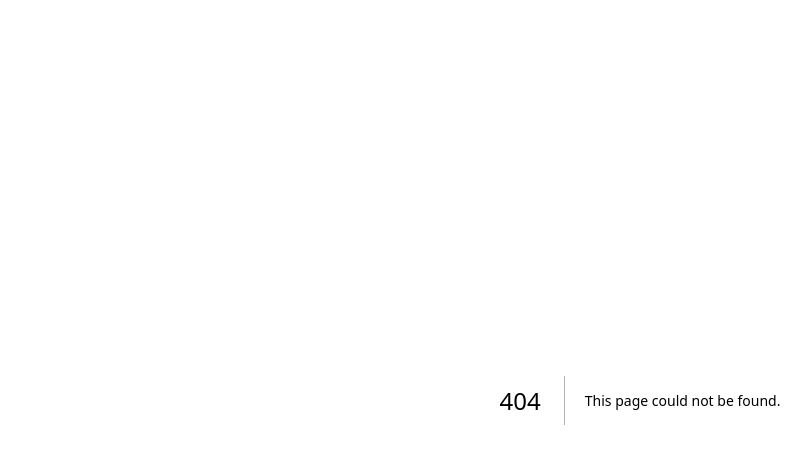
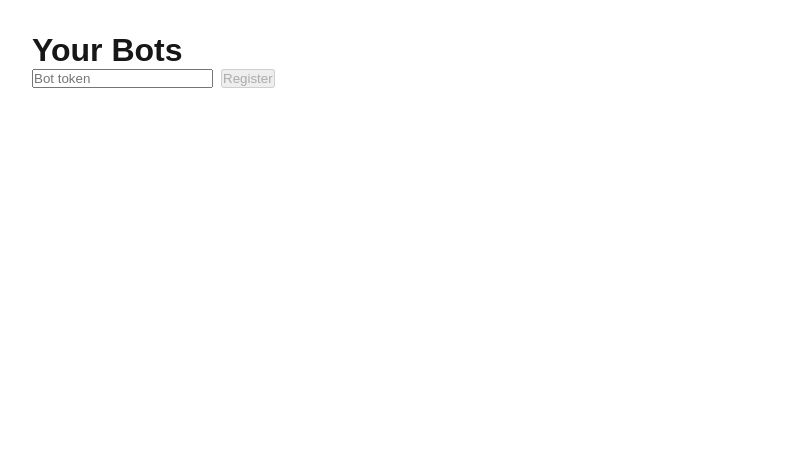
Before and after one commit to Dexoon/schulze-vote-bot, a Next.js app: page /bots in a window 1280 px wide. Before the commit this address had no page. Shown: the top 464 px of the page, without its empty margins (0-811 px from the left). Built offline with nearby package versions, Linux system fonts and the light colour scheme.

Commit message:
Add bots management page

```diff
--- /dev/null
+++ b/src/app/bots/page.tsx
@@ -0,0 +1,82 @@
+'use client';
+import { useState, useEffect } from 'react';
+
+interface Bot {
+  token: string;
+  webhook?: string;
+  path?: string;
+}
+
+export default function BotsPage() {
+  const [bots, setBots] = useState<Bot[]>([]);
+  const [token, setToken] = useState('');
+  const [status, setStatus] = useState('');
+  const [loading, setLoading] = useState(false);
+
+  useEffect(() => {
+    try {
+      const stored = localStorage.getItem('bots');
+      if (stored) setBots(JSON.parse(stored));
+    } catch {}
+  }, []);
+
+  useEffect(() => {
+    try {
+      localStorage.setItem('bots', JSON.stringify(bots));
+    } catch {}
+  }, [bots]);
+
+  async function register() {
+    if (!token) return;
+    setLoading(true);
+    setStatus('');
+    try {
+      const res = await fetch('/api/bot', {
+        method: 'POST',
+        headers: {
+          'Content-Type': 'application/json',
+          'x-api-key': process.env.NEXT_PUBLIC_API_KEY || '',
+        },
+        body: JSON.stringify({ token }),
+      });
+      const data = await res.json();
+      if (res.ok) {
+        setBots([...bots, { token, webhook: data.webhook, path: data.path }]);
+        setToken('');
+        setStatus('Bot registered');
+      } else {
+        setStatus(data.error || 'Failed to register');
+      }
+    } catch {
+      setStatus('Request failed');
+    } finally {
+      setLoading(false);
+    }
+  }
+
+  return (
+    <main style={{ padding: '2rem' }}>
+      <h1>Your Bots</h1>
+      <div style={{ marginBottom: '1rem' }}>
+        <input
+          type="text"
+          value={token}
+          onChange={e => setToken(e.target.value)}
+          placeholder="Bot token"
+        />
+        <button onClick={register} disabled={loading || !token} style={{ marginLeft: '0.5rem' }}>
+          Register
+        </button>
+        {status && <p>{status}</p>}
+      </div>
+      <ul>
+        {bots.map((b, i) => (
+          <li key={i} style={{ marginBottom: '1rem' }}>
+            <div>Token: {b.token}</div>
+            {b.webhook && <div>Webhook: {b.webhook}</div>}
+          </li>
+        ))}
+      </ul>
+    </main>
+  );
+}
--- a/src/app/login/page.tsx
+++ b/src/app/login/page.tsx
@@ -1,5 +1,6 @@
 'use client';
 import { useEffect, useState } from 'react';
+import { useRouter } from 'next/navigation';
 
 type TgUser = {
   id: number;
@@ -12,6 +13,7 @@ export default function LoginPage() {
   const [status, setStatus] = useState<'loading' | 'error' | 'ok'>('loading');
   const [message, setMessage] = useState('');
   const [user, setUser] = useState<TgUser | null>(null);
+  const router = useRouter();
 
   useEffect(() => {
     const search = window.location.search;
@@ -42,6 +44,10 @@ export default function LoginPage() {
         if (data.ok) {
           setUser(data.user);
           setStatus('ok');
+          try {
+            localStorage.setItem('tgUser', JSON.stringify(data.user));
+          } catch {}
+          router.replace('/bots');
         } else {
           setStatus('error');
           setMessage(data.error || 'login failed');
```
